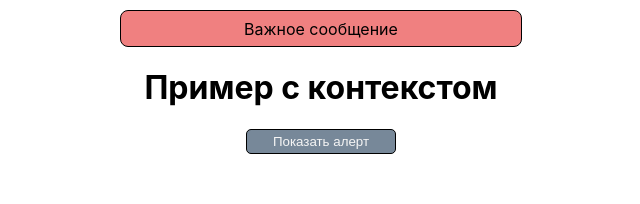
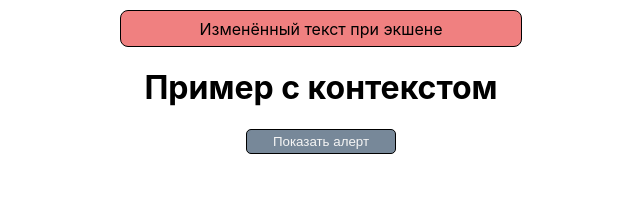
Before and after one commit to NickyHate/react_hooks, a React (Create React App) app: page / in a window 1280 px wide. Both pictures are taken after a click on the button "Показать алерт". Shown: the top 204 px of the page, without its empty margins (319-959 px from the left). Built offline with nearby package versions, Linux system fonts and the light colour scheme; the HTML template or start-up script is replaced by a standard one.

Commit message:
test hook useReducer

```diff
--- a/src/App.js
+++ b/src/App.js
@@ -4,12 +4,13 @@ import TestUseRef from "./hooks/useRef";
 import TestUseMemo from "./hooks/useMemo";
 import TestUseCallback from "./hooks/useCallback";
 import TestUseContext from "./hooks/useContext";
+import TestUseReducer from "./hooks/useReducer";
 import './App.css';
 
 function App() {
   return (
     <div className="App">
-      <TestUseContext/>
+      <TestUseReducer/>
     </div>
   );
 }
--- /dev/null
+++ b/src/hooks/useReducer/alert.js
@@ -0,0 +1,14 @@
+import React from "react";
+import {useAlert} from "./context";
+
+export default function Alert() {
+    let {visible, hide, text} = useAlert()
+    if (!visible) {
+        return null
+    }
+    return (
+        <div onClick={hide} className="alert_container">
+            {text}
+        </div>
+    )
+}
--- /dev/null
+++ b/src/hooks/useReducer/context.js
@@ -0,0 +1,38 @@
+import React, {useContext, useReducer} from "react";
+
+let AlertContext = React.createContext()
+
+export let useAlert = () => {
+    return useContext(AlertContext)
+}
+
+const SHOW_ALERT = 'show'
+const HIDE_ALERT = 'hide'
+
+let reducer = (state, action) => {
+    switch (action.type) {
+        case SHOW_ALERT: return { ...state, visible: true, text: action.text }
+        case  HIDE_ALERT: return { ...state, visible: false }
+        default: return state
+    }
+}
+
+export let AlertProvider = ({ children }) => {
+    let [state, dispatch] = useReducer(reducer, {
+        visible: false
+    })
+
+    let show = text => dispatch({ type: SHOW_ALERT, text})
+    let hide = () => dispatch({ type: HIDE_ALERT })
+
+    return (
+        <AlertContext.Provider value={{
+            visible: state.visible,
+            text: state.text,
+            show,
+            hide
+        }}>
+            { children }
+        </AlertContext.Provider>
+    )
+}
--- /dev/null
+++ b/src/hooks/useReducer/index.js
@@ -0,0 +1,17 @@
+import React from "react";
+import {AlertProvider} from "./context";
+import Main from "./main";
+import Alert from "./alert";
+import "./style.css"
+
+export default function TestUseReducer() {
+
+    return (
+        <AlertProvider>
+            <div>
+                <Alert/>
+                <Main/>
+            </div>
+        </AlertProvider>
+    )
+}
--- /dev/null
+++ b/src/hooks/useReducer/main.js
@@ -0,0 +1,12 @@
+import React from "react";
+import {useAlert} from "./context";
+
+export default function Main() {
+    let {show} = useAlert()
+    return (
+        <>
+            <h1>Пример с контекстом</h1>
+            <button onClick={() => show('Изменённый текст при экшене')} className="btn btn_title">Показать алерт</button>
+        </>
+    )
+}
--- /dev/null
+++ b/src/hooks/useReducer/style.css
@@ -0,0 +1,11 @@
+.alert_container {
+    width: 400px;
+    height: 35px;
+    border: 1px solid black;
+    border-radius: 8px;
+    background: lightcoral;
+    margin: 10px auto;
+    display: flex;
+    justify-content: center;
+    align-items: center;
+}
```
